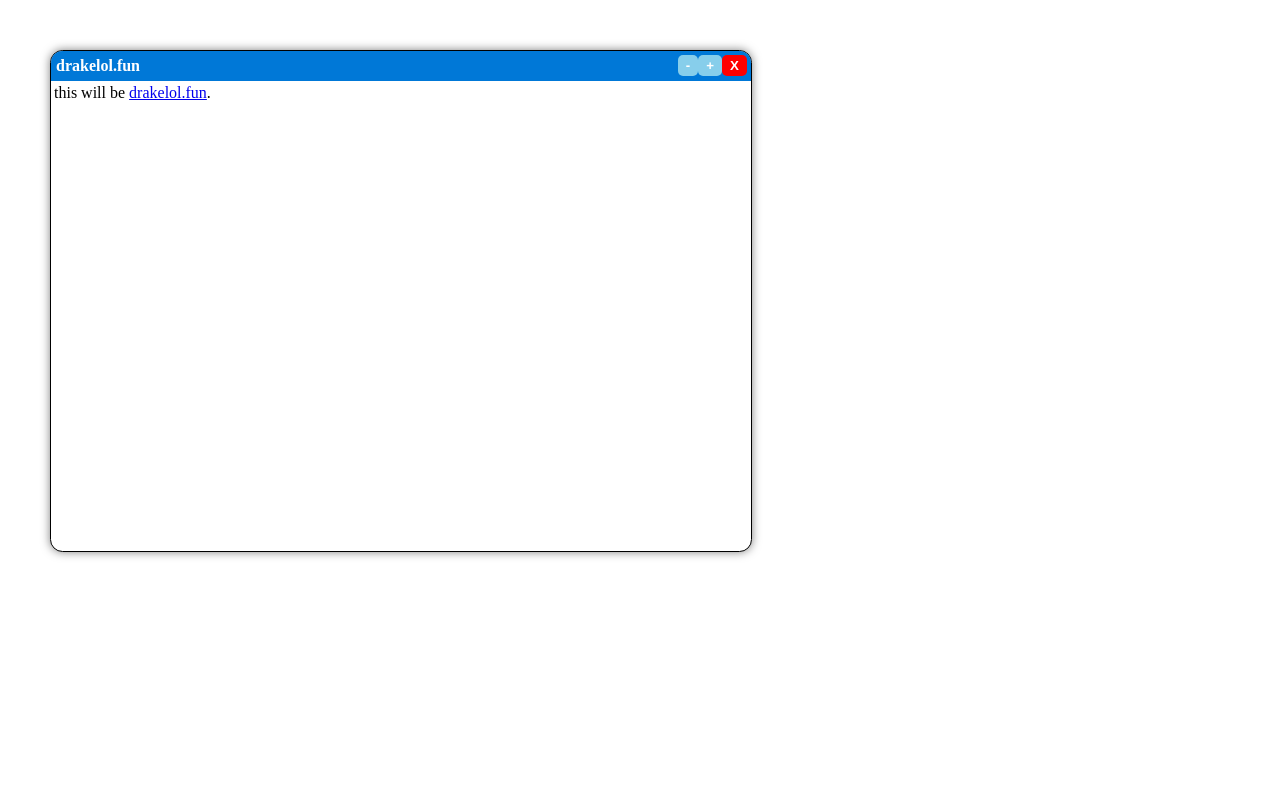
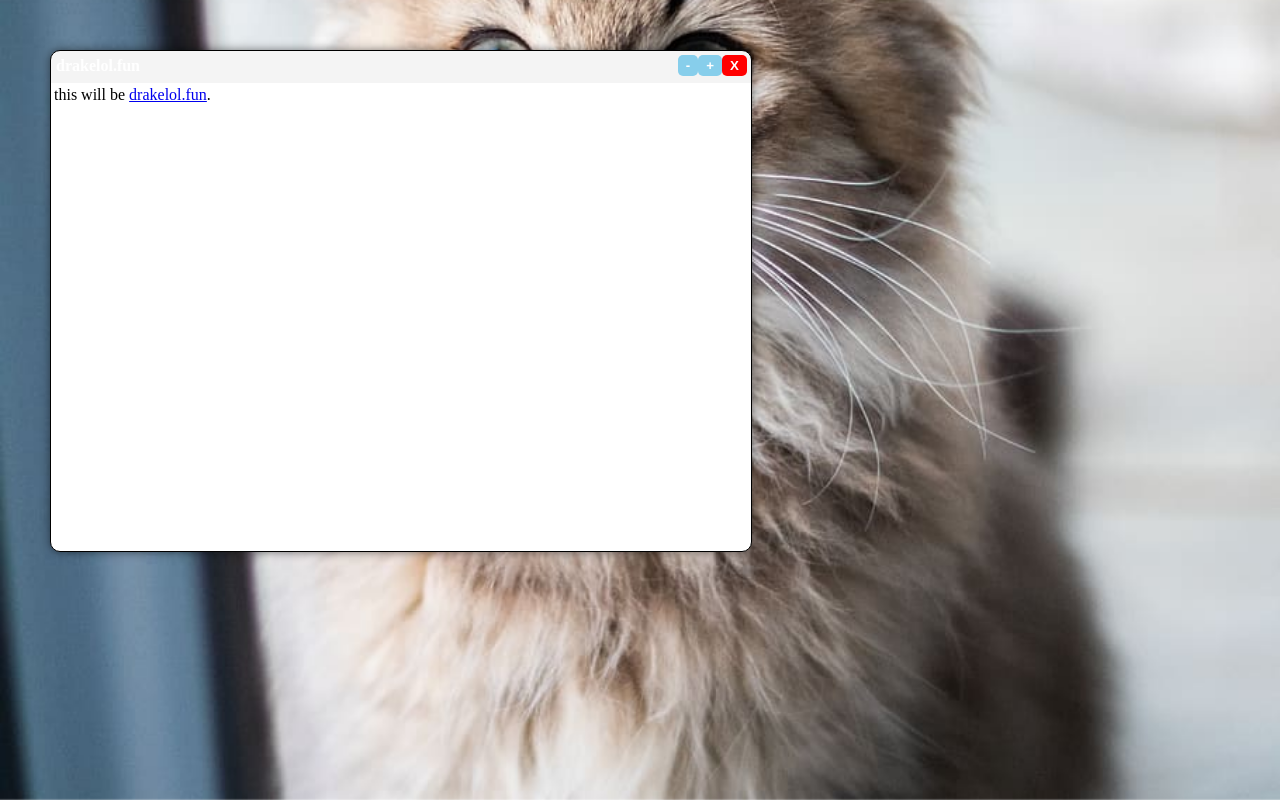
Before and after one commit to drake-lol/drakelol-fun-v3, a plain HTML site: page index.html in a window 1280 px wide. Drawn offline with Linux system fonts and the light colour scheme.

Commit message:
first commit

```diff
--- a/index.html
+++ b/index.html
@@ -5,6 +5,9 @@
     <link rel="stylesheet" type="text/css" href="styles.css">
   </head>
   <body>
+    <div class="bg-container">
+      <img class="bg-image" src="assets/backgrounds/catmobile.jpg" alt="">
+    </div>
     <div class="window">
       <div class="titlebar">
         <span class="title">drakelol.fun</span>
--- a/styles.css
+++ b/styles.css
@@ -1,9 +1,27 @@
+html, body {
+  height: 100%;
+}
+
 body {
   overflow: hidden;
-  padding: 10px;
+  padding: 0px;
   box-sizing: border-box;
 }
 
+.bg-container {
+  position: fixed;
+  top: 0;
+  left: 0;
+  width: 100%;
+  height: 100%;
+  z-index: -1;
+}
+
+.bg-image {
+  width: 100vw;
+  height: 100vh;
+  object-fit: cover;
+}
 
 .window {
   position: absolute;
@@ -16,16 +34,17 @@ body {
   box-shadow: 0 0 10px rgba(0, 0, 0, 0.5);
   overflow: auto;
   user-select: none;
-  border-radius: 12.5px;
+  border-radius: 10px;
 }
 
 .titlebar {
-  height: 30px;
-  background-color: #0078d7;
-  cursor: move;
+  height: 32px;
+  background-color: #50505010;
+  cursor: default;
   font-weight: bold;
   color: white;
   user-select: none;
+  filter: blur(0px);
 }
 
 .titlebar .title {
@@ -46,6 +65,7 @@ body {
   float: right;
   width: 100%/3;
   height: 100%;
+  cursor: pointer;
 }
 
 .close {
@@ -73,7 +93,7 @@ body {
 }
 
 .content {
-  height: calc(100% - 30px);
+  height: calc(500px - 32px);
   overflow: auto;
   padding: 3px;
   box-sizing: border-box;
--- a/window.js
+++ b/window.js
@@ -3,10 +3,10 @@ const titleBarEl = windowEl.querySelector('.titlebar');
 let isDragging = false;
 let mouseOffset = { x: 0, y: 0 };
 let windowOffset = { x: 0, y: 0 };
-let minLeft = 10;
-let maxLeft = window.innerWidth - windowEl.offsetWidth - 10;
-let minTop = 10;
-let maxTop = window.innerHeight - windowEl.offsetHeight - 10;
+let minLeft = 5;
+let maxLeft = window.innerWidth - windowEl.offsetWidth - 5;
+let minTop = 5;
+let maxTop = window.innerHeight - windowEl.offsetHeight - 5;
 
 function onMouseDown(event) {
   isDragging = true;
```
Also changed, not shown: assets/backgrounds/catmobile.jpg (added), assets/backgrounds/penguin.jpg (added).
